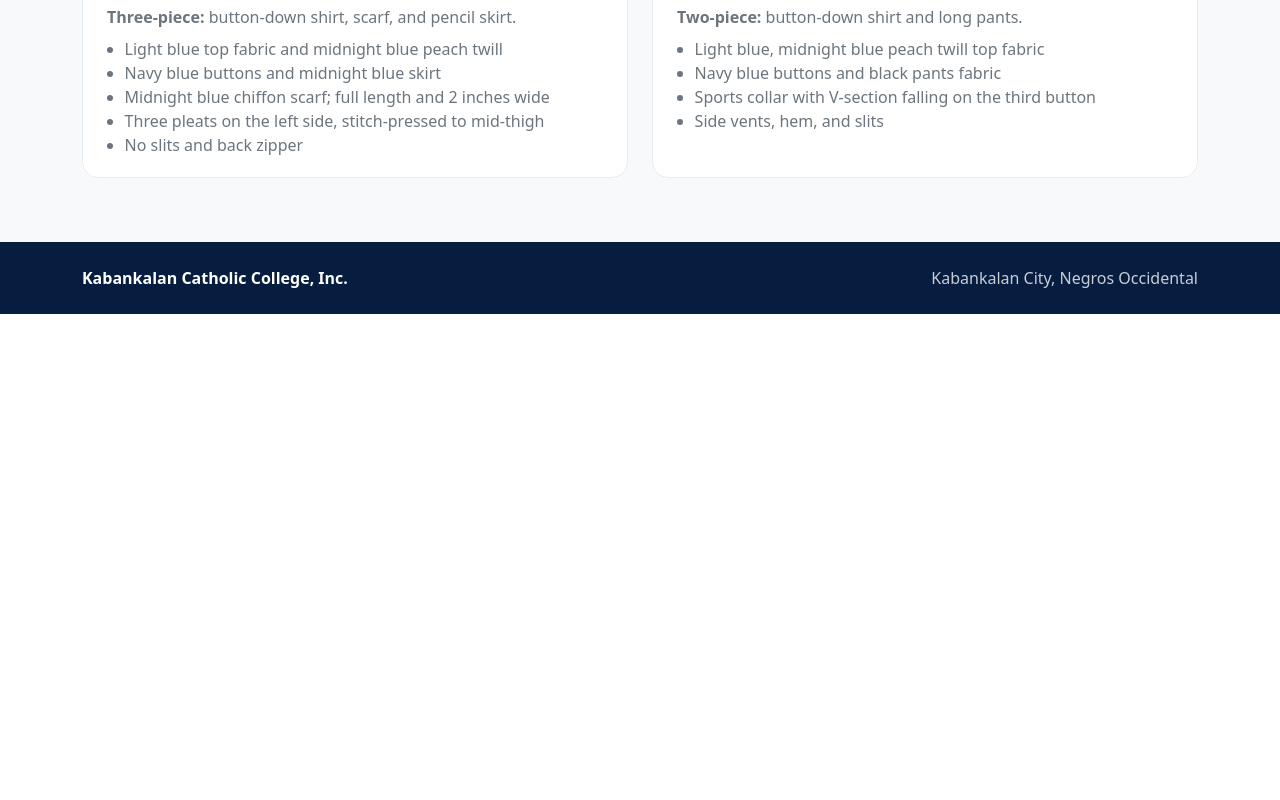
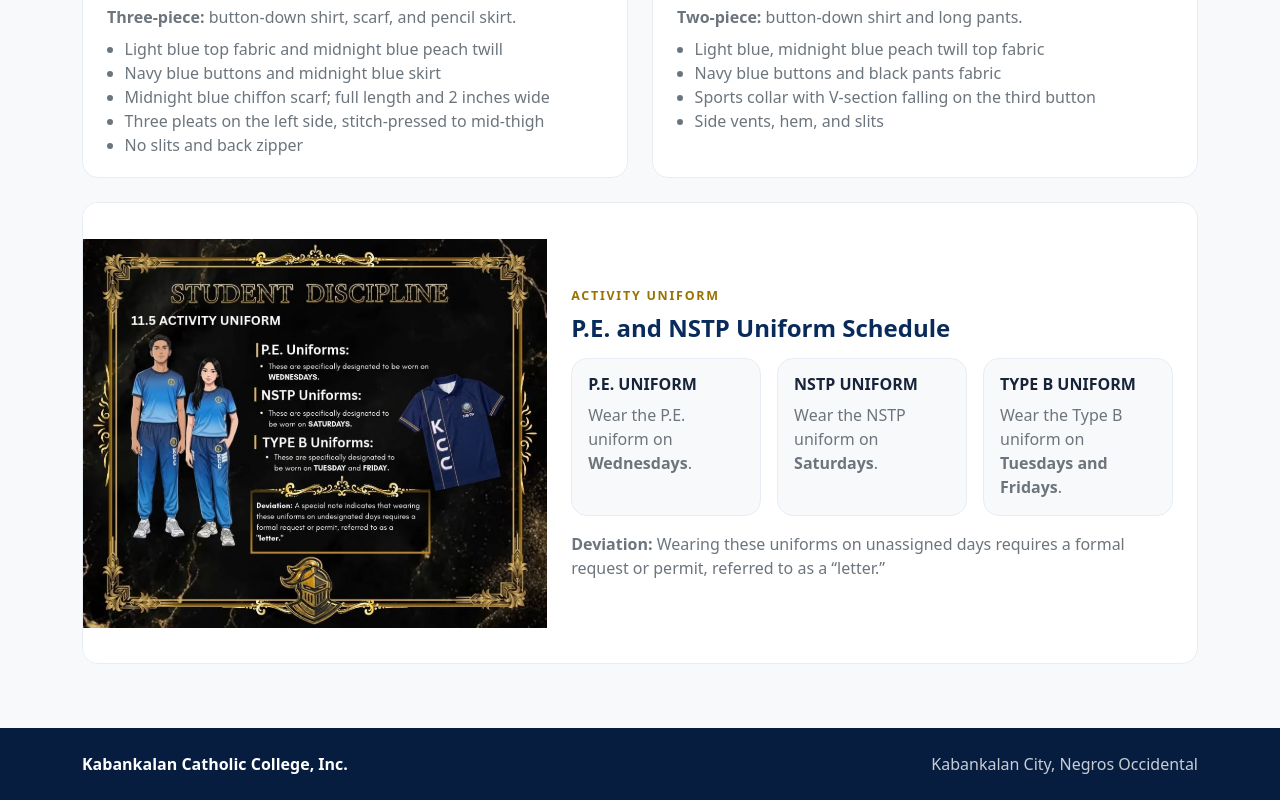
Before and after one commit to jomeretabag/ETABAG-project-2, a plain HTML site: page course-details.html in a window 1280 px wide. Shown: the part 1512-2312 px from the top of the page. Before the commit the page ends 1826 px from the top, so only its background shows below. Drawn offline with nearby package versions, Linux system fonts and the light colour scheme.

Commit message:
adding P.E and NSTPuniform

```diff
--- a/course-details.html
+++ b/course-details.html
@@ -107,6 +107,40 @@
           </article>
         </div>
       </div>
+      <div class="uniform-card mt-4">
+        <div class="row g-0 align-items-center">
+          <div class="col-lg-5">
+            <img src="assets/activity-uniform.png" alt="P.E. and NSTP activity uniform schedule" style="height: 460px">
+          </div>
+          <div class="col-lg-7">
+            <div class="uniform-caption border-0 h-100">
+              <div class="eyebrow mb-2" style="color:#9a7200">Activity Uniform</div>
+              <h3 class="h4 section-title mb-3">P.E. and NSTP Uniform Schedule</h3>
+              <div class="row g-3">
+                <div class="col-md-4">
+                  <div class="content-card bg-light p-3">
+                    <h4 class="h6 fw-bold text-uppercase">P.E. Uniform</h4>
+                    <p class="text-secondary mb-0">Wear the P.E. uniform on <strong>Wednesdays</strong>.</p>
+                  </div>
+                </div>
+                <div class="col-md-4">
+                  <div class="content-card bg-light p-3">
+                    <h4 class="h6 fw-bold text-uppercase">NSTP Uniform</h4>
+                    <p class="text-secondary mb-0">Wear the NSTP uniform on <strong>Saturdays</strong>.</p>
+                  </div>
+                </div>
+                <div class="col-md-4">
+                  <div class="content-card bg-light p-3">
+                    <h4 class="h6 fw-bold text-uppercase">Type B Uniform</h4>
+                    <p class="text-secondary mb-0">Wear the Type B uniform on <strong>Tuesdays and Fridays</strong>.</p>
+                  </div>
+                </div>
+              </div>
+              <p class="text-secondary mt-3 mb-0"><strong>Deviation:</strong> Wearing these uniforms on unassigned days requires a formal request or permit, referred to as a “letter.”</p>
+            </div>
+          </div>
+        </div>
+      </div>
     </div></section>
   </main>
   <footer class="py-4"><div class="container d-flex flex-column flex-sm-row justify-content-between gap-2"><span class="fw-semibold text-white">Kabankalan Catholic College, Inc.</span><span>Kabankalan City, Negros Occidental</span></div></footer>
```
Also changed, not shown: assets/activity-uniform.png (added).
